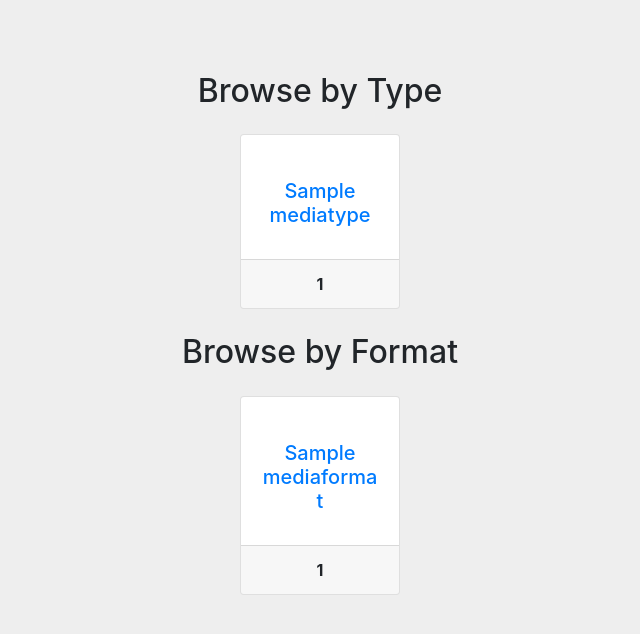
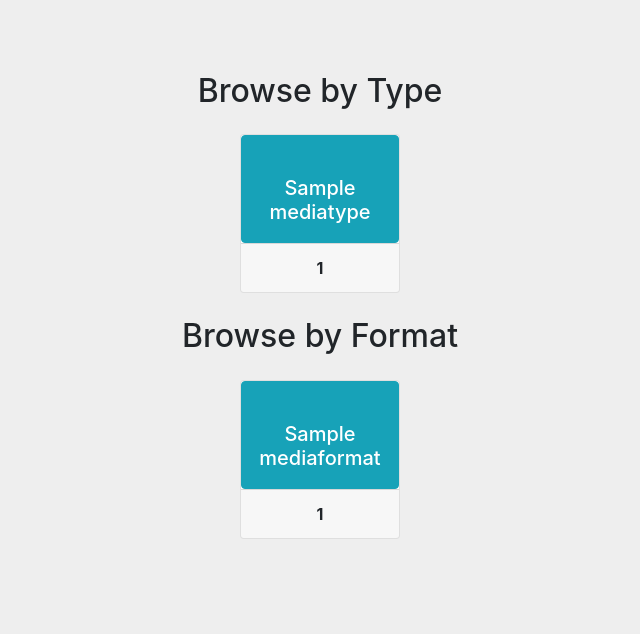
Before and after one commit to tomgehrke/media_manager, a Flask app: page / in a window 1280 px wide. Shown: the part 56-690 px from the top of the page, without its empty margins (320-960 px from the left). Run offline with Flask 2, Linux system fonts and the light colour scheme; tables that the repository leaves empty hold one stand-in row (values such as "Sample post"); some libraries are stand-ins or nearby versions.

Commit message:
Styling of start page categories.

```diff
--- a/templates/start.html
+++ b/templates/start.html
@@ -4,8 +4,9 @@
     <div class="d-flex justify-content-around">
         {% for mediatype in mediatypes %}
         <div class="card text-center" style="width: 10rem;">
-            <div class="card-body">
+            <div class="card-body p-0">
                 <a
+                    class="stretched-link btn btn-info w-100 pt-3"
                     href="{{url_for('listMediaByType', mediatype_id = mediatype.id)}}"
                 >
                     <i class="fas {{ mediatype.fa_icon_class }} fa-5x"></i>
@@ -23,8 +24,9 @@
     <div class="d-flex justify-content-around">
         {% for mediaformat in mediaformats %}
         <div class="card text-center" style="width: 10rem;">
-            <div class="card-body">
+            <div class="card-body p-0">
                 <a
+                    class="stretched-link btn btn-info w-100 pt-3"
                     href="{{url_for('listMediaByFormat', mediaformat_id = mediaformat.id)}}"
                 >
                     <i class="fas {{ mediaformat.fa_icon_class }} fa-5x"></i>
```
